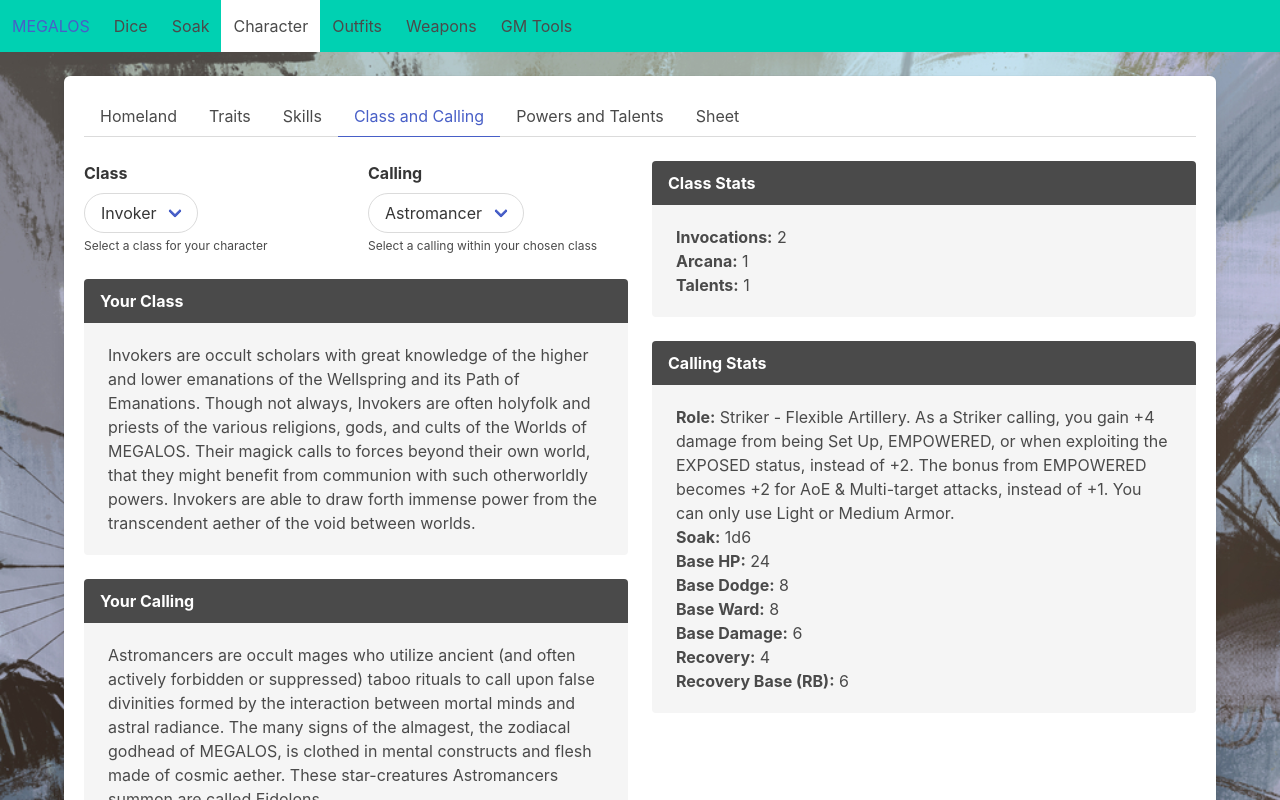
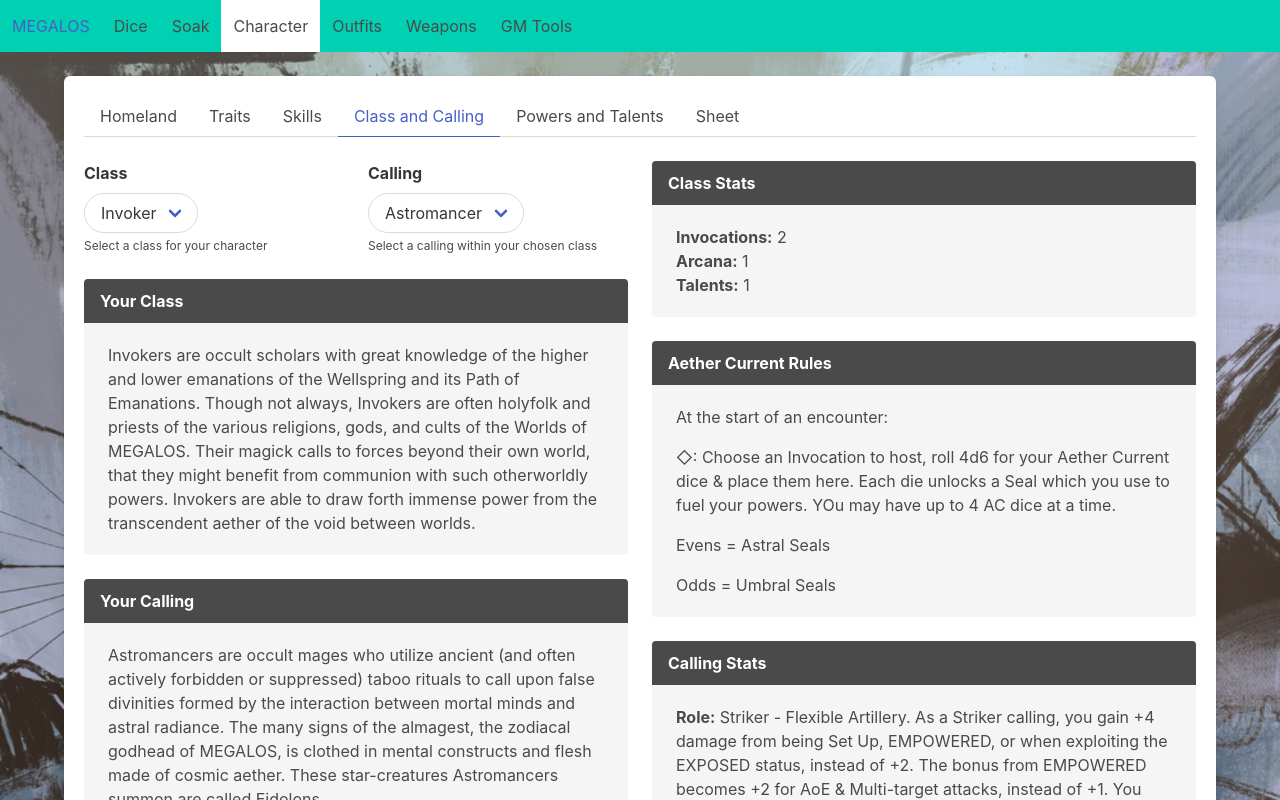
Before and after one commit to astralfrontier/megalos, a React (Vite) app: page /character in a window 1280 px wide. Both pictures are taken after a click on the link "Class and Calling". Shown: the top 800 px of the page. Built offline with nearby package versions, Linux system fonts and the light colour scheme; the HTML template or start-up script is replaced by a standard one.

Commit message:
Display Aether Current rules on sheet

```diff
--- a/src/characters/ClassCallingPane.tsx
+++ b/src/characters/ClassCallingPane.tsx
@@ -1,5 +1,6 @@
 import React from 'react'
 
+import { describe } from '../visuals'
 import { MegalosCharacter, MegalosRole } from './data'
 
 interface ClassCallingPaneProps {
@@ -59,6 +60,14 @@ function ClassCallingPane(props: ClassCallingPaneProps) {
       </article>
       <article className="message">
         <div className="message-header">
+          <p>Aether Current Rules</p>
+        </div>
+        <div className="message-body">
+          {describe(character.class.aetherCurrentRules)}
+        </div>
+      </article>
+      <article className="message">
+        <div className="message-header">
           <p>Calling Stats</p>
         </div>
         <div className="message-body">
--- a/src/characters/data.ts
+++ b/src/characters/data.ts
@@ -1,21 +1,4 @@
-import {
-  allPass,
-  assoc,
-  concat,
-  difference,
-  either,
-  filter,
-  includes,
-  indexOf,
-  map,
-  pathEq,
-  pluck,
-  prop,
-  propEq,
-  reject,
-  sortBy,
-  uniqBy,
-} from 'ramda'
+import { allPass, assoc, concat, difference, either, filter, includes, indexOf, map, pathEq, pluck, prop, propEq, reject, sortBy, uniqBy } from 'ramda'
 
 import { Description } from '../visuals'
 import powerDescriptions from './powers.yaml'
@@ -483,7 +466,7 @@ export const classes: MegalosClass[] = [
     ],
     aetherCurrentRules: [
       `At the start of an encounter, take 4d6 as Aether Current dice and place them here. You gain +1 Core Damage per unburned AC die you currently have.`,
-      `WHen you Injure or damage an Injured foe, you can burn AC dice to use your Finisher. Your CD bonus is reduced equal to the number of dice burned.`,
+      `When you Injure or damage an Injured foe, you can burn AC dice to use your Finisher. Your CD bonus is reduced equal to the number of dice burned.`,
     ],
     benefits: {
       strikes: 2,
```
